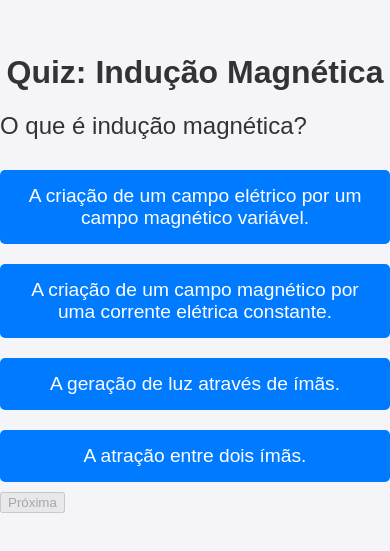
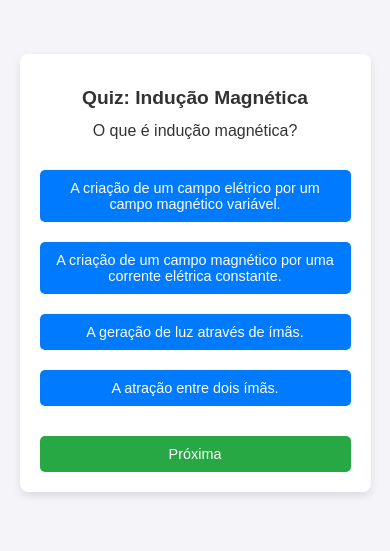
Before and after one commit to Macellesm/EngMais, a plain HTML site: page index.html in a window 390 px wide. Shown: the part 149-700 px from the top of the page. Drawn offline with Linux system fonts and the light colour scheme.

Commit message:
Atualizar o style.css

```diff
--- a/style.css
+++ b/style.css
@@ -1,3 +1,4 @@
+/* Estilo básico */
 body {
     font-family: Arial, sans-serif;
     background-color: #f4f4f9;
@@ -6,27 +7,30 @@ body {
     display: flex;
     justify-content: center;
     align-items: center;
-    height: 100vh;
+    min-height: 100vh; /* Usa min-height para suportar telas menores */
 }
 
-.container {
+.quiz-container {
     background-color: white;
     border-radius: 8px;
     box-shadow: 0 4px 8px rgba(0, 0, 0, 0.1);
-    width: 80%;
+    width: 90%; /* Usa 90% para caber em telas menores */
     max-width: 600px;
     padding: 20px;
+    box-sizing: border-box; /* Garante que padding não quebre o layout */
 }
 
 h1 {
     text-align: center;
     color: #333;
+    font-size: 1.8em; /* Ajusta o tamanho para telas menores */
 }
 
 #question {
     font-size: 1.5em;
     margin-bottom: 20px;
     color: #333;
+    text-align: center;
 }
 
 #options {
@@ -42,7 +46,7 @@ h1 {
     border-radius: 5px;
     background-color: #007BFF;
     color: white;
-    font-size: 1.2em;
+    font-size: 1em; /* Tamanho ajustado para responsividade */
     cursor: pointer;
     width: 100%; /* Faz os botões se expandirem para ocupar toda a largura */
     box-sizing: border-box; /* Garante que o padding não afete a largura total */
@@ -53,14 +57,11 @@ h1 {
     background-color: #0056b3;
 }
 
-#result {
-    margin-top: 20px;
+#score-container {
     text-align: center;
-    font-size: 1.2em;
-    color: #28a745;
 }
 
-#next-button {
+#next {
     background-color: #28a745;
     border-radius: 5px;
     padding: 10px 20px;
@@ -70,9 +71,48 @@ h1 {
     cursor: pointer;
     width: 100%;
     box-sizing: border-box;
-    display: none;
+    margin-top: 20px;
 }
 
-#next-button:hover {
+#next:hover {
     background-color: #218838;
 }
+
+/* Responsividade */
+@media (max-width: 768px) {
+    h1 {
+        font-size: 1.5em;
+    }
+
+    #question {
+        font-size: 1.2em;
+    }
+
+    #options button {
+        font-size: 1em;
+        padding: 12px;
+    }
+
+    #next {
+        font-size: 1em;
+    }
+}
+
+@media (max-width: 480px) {
+    h1 {
+        font-size: 1.2em;
+    }
+
+    #question {
+        font-size: 1em;
+    }
+
+    #options button {
+        font-size: 0.9em;
+        padding: 10px;
+    }
+
+    #next {
+        font-size: 0.9em;
+    }
+}
```
